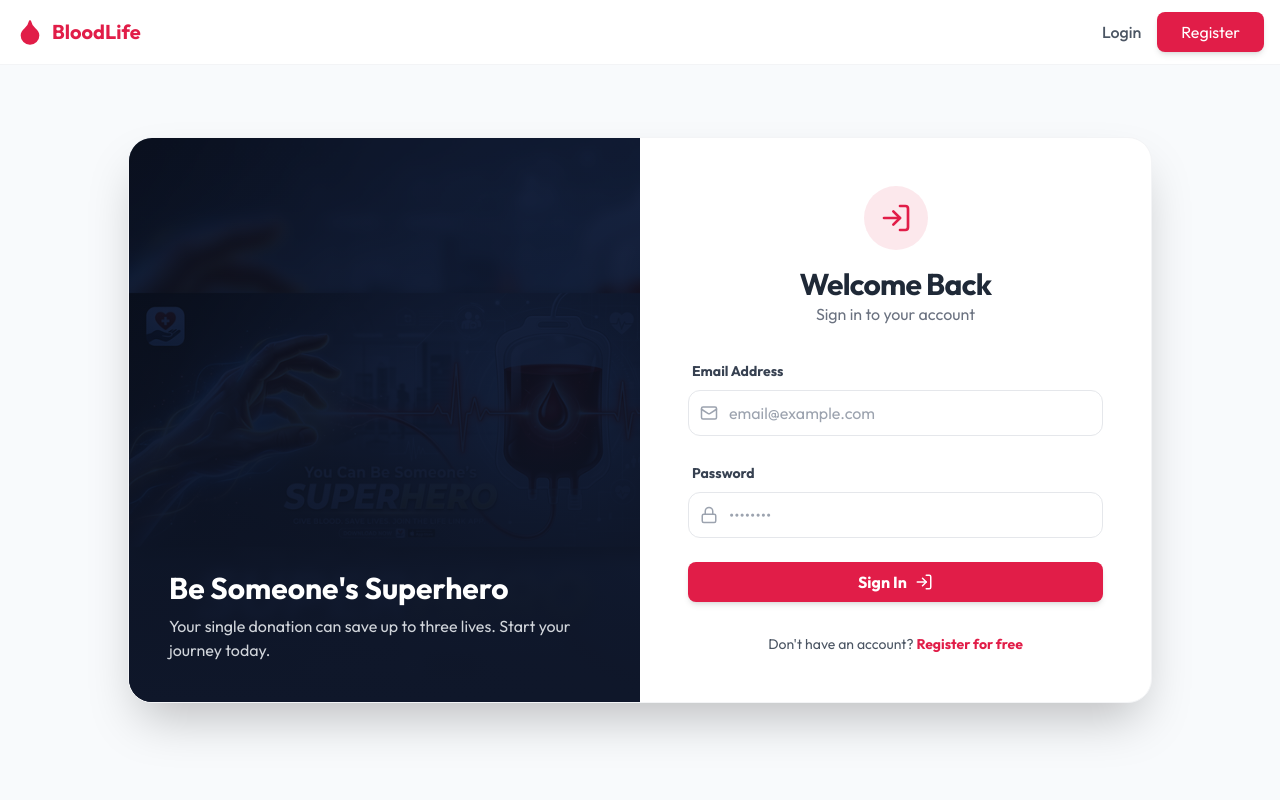
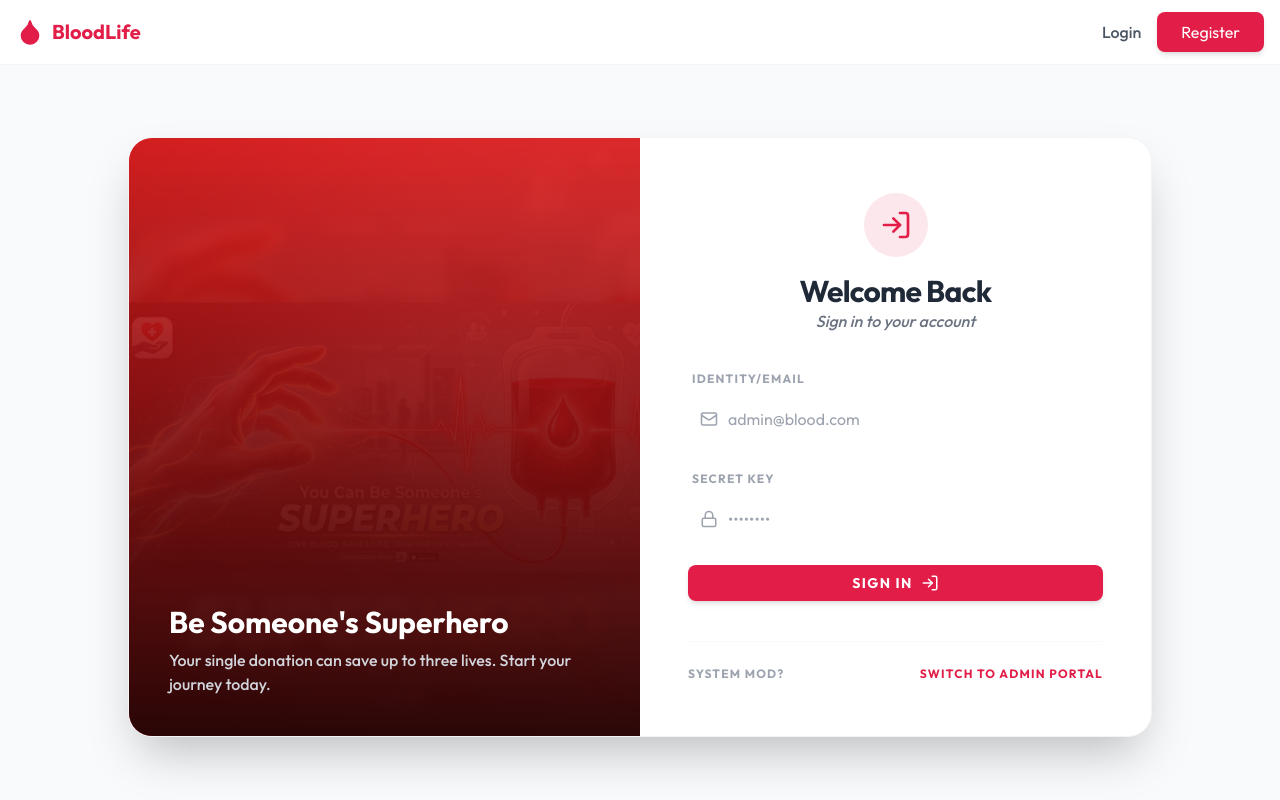
Before and after one commit to karansrinivasan07/blood-donation-management-system-, a React (Vite) app in the folder client/: page /login in a window 1280 px wide. Built offline with nearby package versions, Linux system fonts and the light colour scheme; no server answers.

Commit message:
feat: add dedicated admin login mode to login page

```diff
--- a/client/src/pages/Login.jsx
+++ b/client/src/pages/Login.jsx
@@ -2,11 +2,12 @@ import React, { useState } from 'react';
 import { Link, useNavigate } from 'react-router-dom';
 import { useAuth } from '../context/AuthContext';
 import { toast } from 'react-hot-toast';
-import { LogIn, Mail, Lock } from 'lucide-react';
+import { LogIn, Mail, Lock, Shield } from 'lucide-react';
 
 const Login = () => {
     const [email, setEmail] = useState('');
     const [password, setPassword] = useState('');
+    const [isAdminMode, setIsAdminMode] = useState(false);
     const [loading, setLoading] = useState(false);
     const { login } = useAuth();
     const navigate = useNavigate();
@@ -32,38 +33,49 @@ const Login = () => {
     };
 
     return (
-        <div className="max-w-5xl mx-auto mt-10 grid grid-cols-1 md:grid-cols-2 bg-white rounded-3xl overflow-hidden shadow-2xl border border-gray-100">
-            <div className="hidden md:block relative bg-medical-dark">
+        <div className="max-w-5xl mx-auto mt-10 grid grid-cols-1 md:grid-cols-2 bg-white rounded-3xl overflow-hidden shadow-2xl border border-gray-100 min-h-[600px]">
+            <div className={`hidden md:block relative transition-all duration-700 ${isAdminMode ? 'bg-medical-dark' : 'bg-red-600'}`}>
                 <img
-                    src="/assets/superhero_banner.png"
-                    className="absolute inset-0 w-full h-full object-cover opacity-60 mix-blend-overlay"
-                    alt="Superhero Banner"
+                    src={isAdminMode ? "https://images.unsplash.com/photo-1510074377623-8cf13fb86c08?auto=format&fit=crop&q=80&w=1000" : "/assets/superhero_banner.png"}
+                    className="absolute inset-0 w-full h-full object-cover opacity-40 mix-blend-overlay"
+                    alt="Banner"
                 />
-                <div className="absolute inset-0 bg-gradient-to-t from-medical-dark to-transparent flex flex-col justify-end p-10">
-                    <h2 className="text-3xl font-black text-white mb-2">Be Someone's Superhero</h2>
-                    <p className="text-gray-300">Your single donation can save up to three lives. Start your journey today.</p>
+                <div className="absolute inset-0 bg-gradient-to-t from-black/80 to-transparent flex flex-col justify-end p-10">
+                    <h2 className="text-3xl font-black text-white mb-2">
+                        {isAdminMode ? 'System Control Center' : "Be Someone's Superhero"}
+                    </h2>
+                    <p className="text-gray-300 font-medium">
+                        {isAdminMode ? 'Managing the lifeblood of the platform with precision and care.' : 'Your single donation can save up to three lives. Start your journey today.'}
+                    </p>
                 </div>
             </div>
 
-            <div className="p-8 md:p-12">
+            <div className="p-8 md:p-12 flex flex-col justify-center">
                 <div className="text-center mb-8">
-                    <div className="inline-flex items-center justify-center p-4 bg-medical-primary/10 rounded-full text-medical-primary mb-4">
-                        <LogIn size={32} />
-                    </div>
-                    <h2 className="text-3xl font-bold text-gray-800 tracking-tight">Welcome Back</h2>
-                    <p className="text-gray-500">Sign in to your account</p>
+                    <button
+                        onClick={() => setIsAdminMode(!isAdminMode)}
+                        className={`inline-flex items-center justify-center p-4 rounded-full mb-4 transition-all transform hover:scale-110 ${isAdminMode ? 'bg-medical-dark text-white shadow-xl shadow-medical-dark/20' : 'bg-medical-primary/10 text-medical-primary'}`}
+                    >
+                        {isAdminMode ? <Shield size={32} /> : <LogIn size={32} />}
+                    </button>
+                    <h2 className="text-3xl font-black text-gray-800 tracking-tight">
+                        {isAdminMode ? 'Admin Portal' : 'Welcome Back'}
+                    </h2>
+                    <p className="text-gray-500 font-medium italic">
+                        {isAdminMode ? 'Secure login for system moderators' : 'Sign in to your account'}
+                    </p>
                 </div>
 
                 <form onSubmit={handleSubmit} className="space-y-6">
                     <div className="space-y-2">
-                        <label className="text-sm font-bold text-gray-700 ml-1">Email Address</label>
+                        <label className="text-xs font-black text-gray-400 uppercase tracking-widest ml-1">Identity/Email</label>
                         <div className="input-group">
-                            <Mail size={18} />
+                            <Mail size={18} className="text-gray-400" />
                             <input
                                 type="email"
                                 required
-                                className="input-field"
-                                placeholder="email@example.com"
+                                className="input-field border-none shadow-none focus:ring-0"
+                                placeholder="admin@blood.com"
                                 value={email}
                                 onChange={(e) => setEmail(e.target.value)}
                             />
@@ -71,13 +83,13 @@ const Login = () => {
                     </div>
 
                     <div className="space-y-2">
-                        <label className="text-sm font-bold text-gray-700 ml-1">Password</label>
+                        <label className="text-xs font-black text-gray-400 uppercase tracking-widest ml-1">Secret Key</label>
                         <div className="input-group">
-                            <Lock size={18} />
+                            <Lock size={18} className="text-gray-400" />
                             <input
                                 type="password"
                                 required
-                                className="input-field"
+                                className="input-field border-none shadow-none focus:ring-0"
                                 placeholder="••••••••"
                                 value={password}
                                 onChange={(e) => setPassword(e.target.value)}
@@ -88,22 +100,27 @@ const Login = () => {
                     <button
                         type="submit"
                         disabled={loading}
-                        className="w-full btn-primary py-4 font-bold rounded-xl flex items-center justify-center gap-2 transform active:scale-95 transition-all shadow-lg hover:shadow-medical-primary/20"
+                        className={`w-full py-4 font-black rounded-2xl flex items-center justify-center gap-2 transform active:scale-95 transition-all shadow-xl uppercase tracking-widest text-sm ${isAdminMode ? 'bg-medical-dark text-white hover:bg-black' : 'btn-primary'}`}
                     >
                         {loading ? (
                             <div className="w-5 h-5 border-3 border-white/30 border-t-white rounded-full animate-spin"></div>
                         ) : (
-                            <>Sign In <LogIn size={18} /></>
+                            <>{isAdminMode ? 'Enter Command Center' : 'Sign In'} <LogIn size={18} /></>
                         )}
                     </button>
                 </form>
 
-                <p className="mt-8 text-center text-gray-600 text-sm">
-                    Don't have an account?{' '}
-                    <Link to="/register" className="text-medical-primary font-bold hover:underline">
-                        Register for free
-                    </Link>
-                </p>
+                <div className="mt-10 pt-6 border-t border-gray-50 flex items-center justify-between text-xs">
+                    <p className="text-gray-400 font-bold uppercase tracking-widest">
+                        {isAdminMode ? 'Standard User?' : 'System Mod?'}
+                    </p>
+                    <button
+                        onClick={() => setIsAdminMode(!isAdminMode)}
+                        className="text-medical-primary font-black uppercase tracking-widest hover:underline"
+                    >
+                        {isAdminMode ? 'Switch to Donor' : 'Switch to Admin Portal'}
+                    </button>
+                </div>
             </div>
         </div>
     );
```
